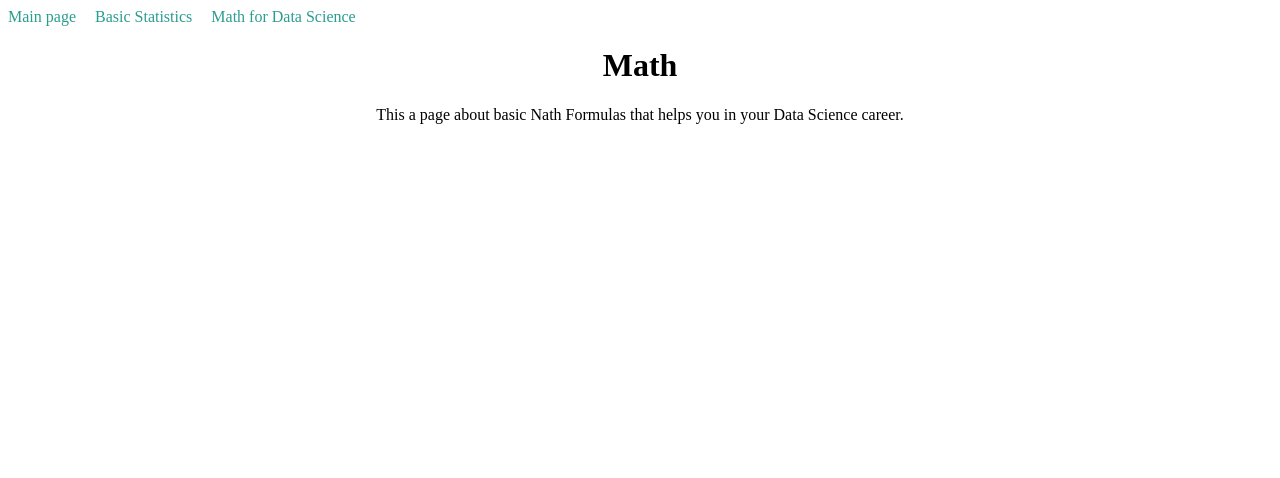
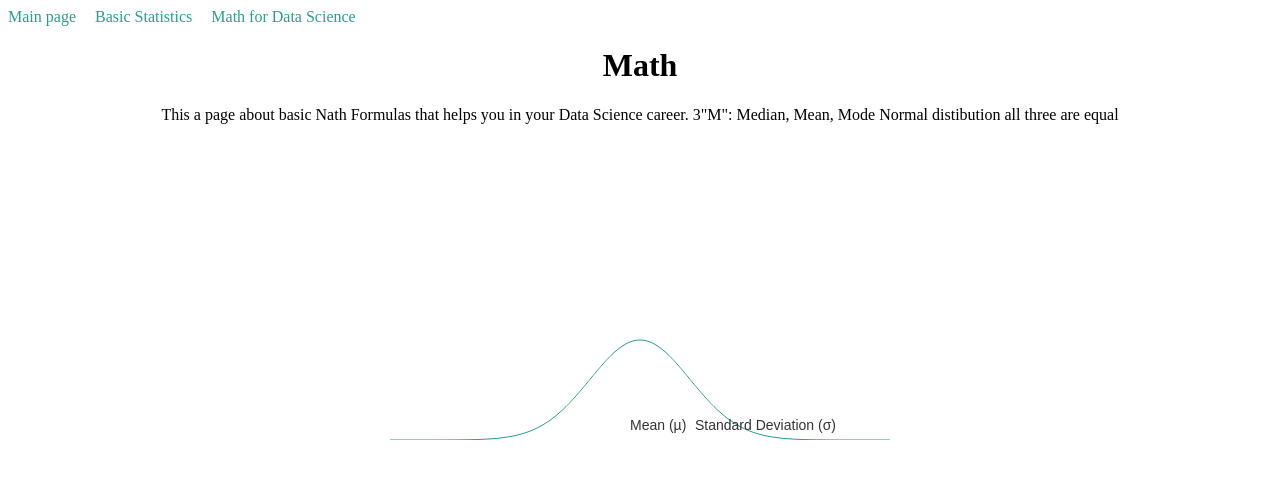
Before and after one commit to YagoLiza/YagoLiza.github.io, a plain HTML site: page second_page.html in a window 1280 px wide. Drawn offline with Linux system fonts and the light colour scheme.

Commit message:
plot added

```diff
--- a/second_page.html
+++ b/second_page.html
@@ -21,12 +21,57 @@
 <body>
     <nav>
         <a href="index.html">Main page</a>
-        <a href="about.html">Basic Statistics</a>
-        <a href="contact.html">Math for Data Science</a>
+        <a href="first_page.html">Basic Statistics</a>
+        <a href="second_page.html">Math for Data Science</a>
     </nav>
     <div class="container">
         <h1>Math</h1>
-        <p>This a page about basic Nath Formulas that helps you in your Data Science career.</p>
+        <p>This a page about basic Nath Formulas that helps you in your Data Science career.
+            3"M": Median, Mean, Mode
+            Normal distibution all three are equal
+        </p>
+
+        <canvas id="normalDistribution" width="500" height="300"></canvas>
+    </div>
+
+    <script>
+        // JavaScript to draw the normal distribution on canvas
+        function drawNormalDistribution() {
+            const canvas = document.getElementById("normalDistribution");
+            const ctx = canvas.getContext("2d");
+
+            // Canvas dimensions and settings
+            const width = canvas.width;
+            const height = canvas.height;
+            const mean = width / 2;  // Center the mean
+            const stdDev = 50;  // Standard deviation for the plot
+            const amplitude = 100;  // Amplitude of the distribution
+
+            // Background color
+            ctx.fillStyle = "#fff";
+            ctx.fillRect(0, 0, width, height);
+
+            // Draw the normal distribution curve
+            ctx.beginPath();
+            ctx.moveTo(0, height);  // Start at bottom-left
+            ctx.strokeStyle = "#2a9d8f";
+            for (let x = 0; x <= width; x++) {
+                const exponent = -Math.pow(x - mean, 2) / (2 * Math.pow(stdDev, 2));
+                const y = height - amplitude * Math.exp(exponent);  // Flip y to plot upwards
+                ctx.lineTo(x, y);
+            }
+            ctx.stroke();
+
+            // Add labels for Mean and Standard Deviation
+            ctx.fillStyle = "#333";
+            ctx.font = "14px Arial";
+            ctx.fillText("Mean (µ)", mean - 10, height - 10);
+            ctx.fillText("Standard Deviation (σ)", mean + stdDev + 5, height - 10);
+        }
+
+        // Draw the plot when the page loads
+        window.onload = drawNormalDistribution;
+    </script>
     </div>
 </body>
 </html>
```
Also changed, not shown: index.html (+8 -0 lines).
